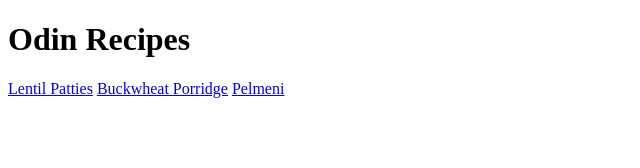
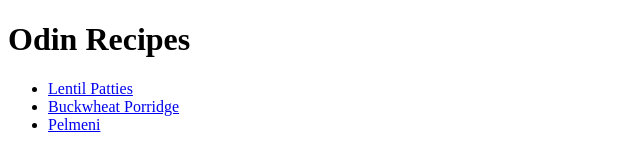
Before and after one commit to herman-morozov/odin-recipes, a plain HTML site: page index.html in a window 1280 px wide. Shown: the whole page, without its empty margins (0-640 px from the left). Drawn offline with Linux system fonts and the light colour scheme.

Commit message:
Make a list out of the links to recipes

```diff
--- a/index.html
+++ b/index.html
@@ -7,8 +7,10 @@
 
     <body>
         <h1>Odin Recipes</h1>
-        <a href="recipes/lentil_patties.html">Lentil Patties</a>
-        <a href="recipes/buckwheat_porridge.html">Buckwheat Porridge</a>
-        <a href="recipes/pelmeni.html">Pelmeni</a>
+        <ul>
+          <li><a href="recipes/lentil_patties.html">Lentil Patties</a></li>
+          <li><a href="recipes/buckwheat_porridge.html">Buckwheat Porridge</a></li>
+          <li><a href="recipes/pelmeni.html">Pelmeni</a></li>
+        </ul>
     </body>
 </html>
```
